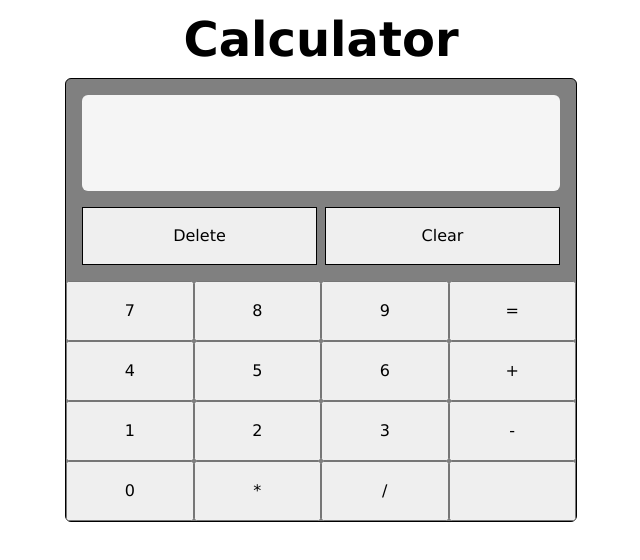
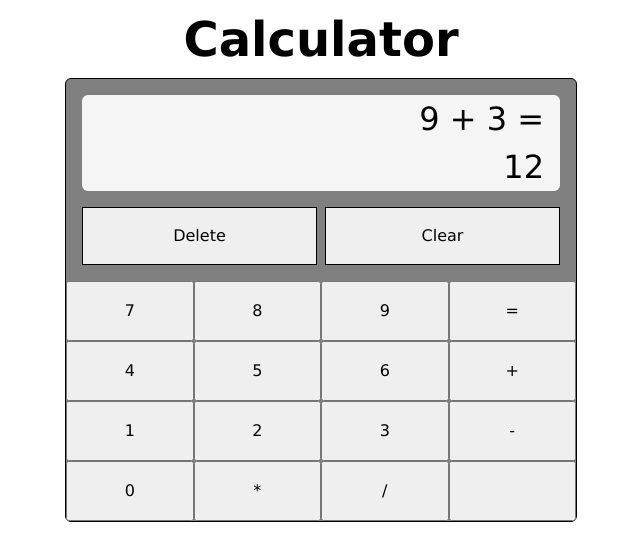
Before and after one commit to DatRolxD/calculator-revisit, a plain HTML site: page index.html in a window 1280 px wide. Shown: the whole page, without its empty margins (319-959 px from the left). Drawn offline with Linux system fonts and the light colour scheme.

Commit message:
calculator-display grid

```diff
--- a/index.html
+++ b/index.html
@@ -15,7 +15,10 @@
   <main>
 
     <div id="calculator-body">
-      <div id="calculator-display"></div>
+      <div id="calculator-display">
+        <div id="memory">9 + 3 = </div>
+        <div id="input">12</div>
+      </div>
       <div id="control-btns">
         <button id="delete">Delete</button>
         <button id="clear">Clear</button>
--- a/styles/general.css
+++ b/styles/general.css
@@ -97,7 +97,15 @@ body {
   background-color: whitesmoke;
   height: 6rem;
   margin: 1rem;
+  padding-right: 1rem;
   border-radius: 6px;
+  display: grid;
+  grid-template-rows: repeat(2, 1fr);
+  font-size: 2rem;
+}
+
+#calculator-display > * {
+  text-align: right;
 }
 
 #control-btns{
```
